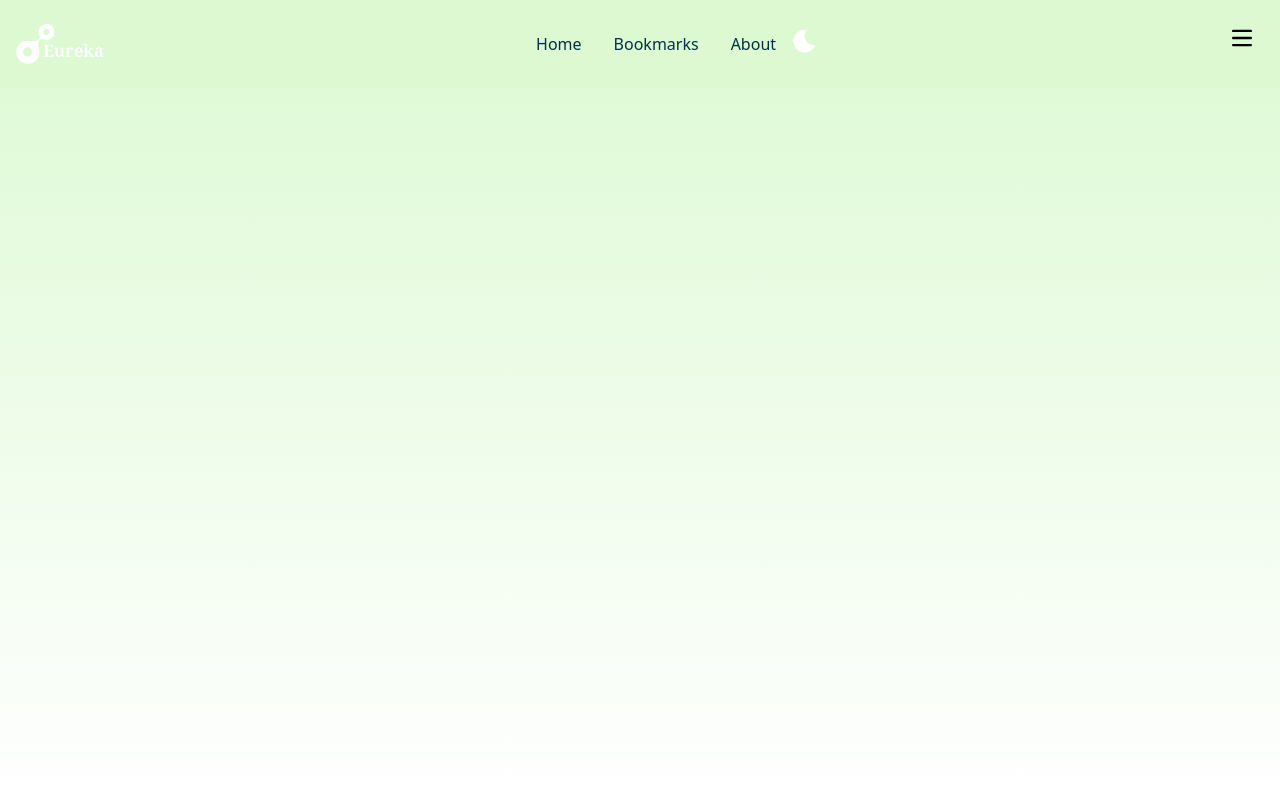
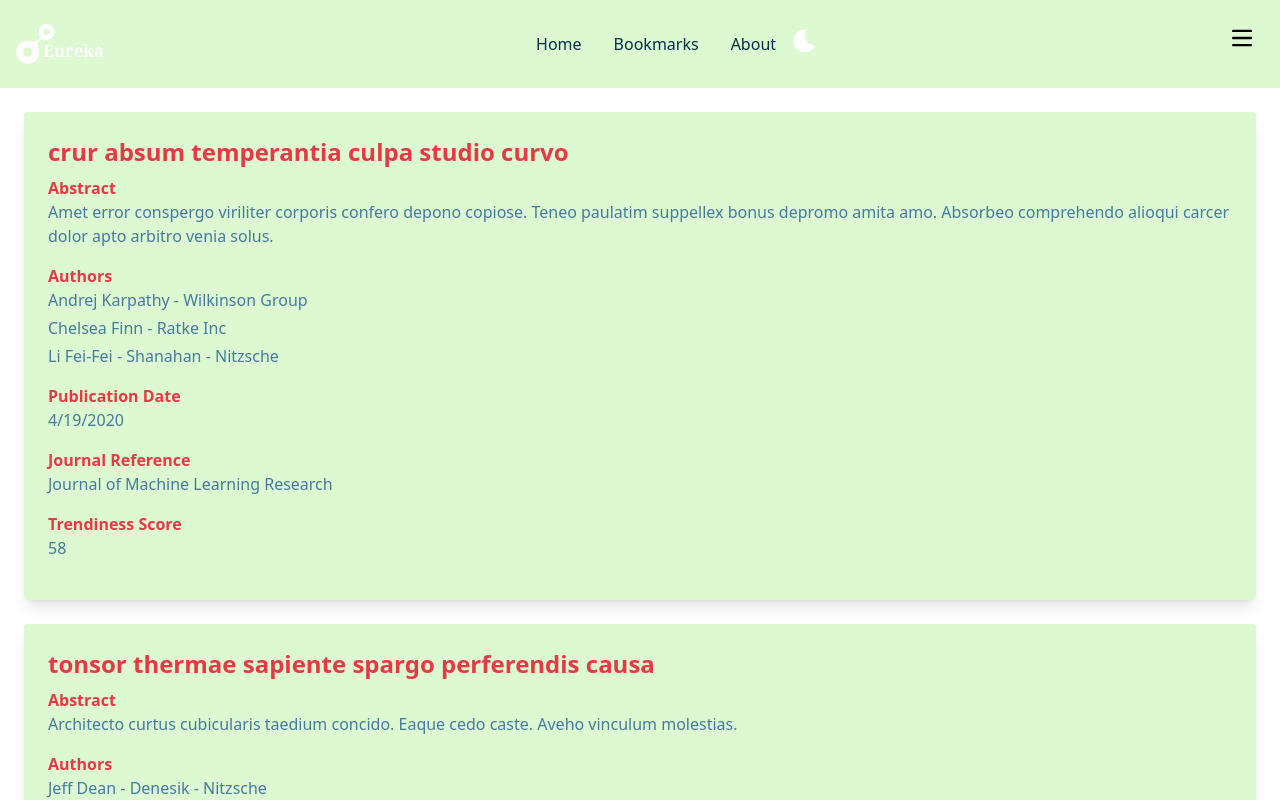
Before and after one commit to TarekAloui/eureka-website, a Next.js app: page / in a window 1280 px wide. Shown: the top 800 px of the page. Built offline with nearby package versions, Linux system fonts and the light colour scheme.

Commit message:
basic paper list done

```diff
--- a/package.json
+++ b/package.json
@@ -25,5 +25,8 @@
     "react-icons": "^4.10.1",
     "tailwindcss": "3.3.2",
     "typescript": "5.1.6"
+  },
+  "devDependencies": {
+    "@faker-js/faker": "^8.0.2"
   }
 }
--- a/src/app/page.tsx
+++ b/src/app/page.tsx
@@ -1,10 +1,13 @@
-import {Appbar} from '@/components'
-import Image from 'next/image'
+import { Appbar } from '@/components'
+import PaperList from '@/components/PaperList'
+import dummyData from '../lib/dummy/dummyPapers'
 
 export default function Home() {
-  return (
-    <main className='overflow-hidden'>
-      <Appbar />
-    </main>
-  )
+	return (
+		<main className="overflow-hidden">
+			<Appbar />
+			{dummyData && <PaperList papers={dummyData} />}
+		</main>
+	)
 }
+3
--- a/src/components/PaperList/PaperItem/index.tsx
+++ b/src/components/PaperList/PaperItem/index.tsx
@@ -1,15 +1,47 @@
-// src/components/PaperList/PaperItem/index.tsx
+import { Paper } from '@/lib/model/Paper'
+import { FC } from 'react'
 
-import styled from 'styled-components';
+interface PaperItemProps {
+	paper: Paper
+}
 
-const PaperItemContainer = styled.div`
-  /* Add your tailwind or custom CSS here */
-`;
+const PaperItem: FC<PaperItemProps> = ({ paper }) => (
+	<div className="mb-6 overflow-hidden rounded bg-bg-start p-6 shadow-lg">
+		<h2 className="mb-2 text-2xl font-bold text-primary">{paper.title}</h2>
 
-export function PaperItem() {
-  return (
-    <PaperItemContainer>
-      <div>PAPER ITEM CONTENT HERE</div>
-    </PaperItemContainer>
-  );
-}
+		<div className="mb-4">
+			<p className="font-semibold text-primary">Abstract</p>
+			<p className="text-secondary">{paper.abstract}</p>
+		</div>
+
+		<div className="mb-4">
+			<p className="font-semibold text-primary">Authors</p>
+			<ul>
+				{paper.authors.map((author, index) => (
+					<li key={index} className="mb-1 text-secondary">
+						{author.name} - {author.affiliation}
+					</li>
+				))}
+			</ul>
+		</div>
+
+		<div className="mb-4">
+			<p className="font-semibold text-primary">Publication Date</p>
+			<p className="text-secondary">
+				{paper.pub_date.toLocaleDateString()}
+			</p>
+		</div>
+
+		<div className="mb-4">
+			<p className="font-semibold text-primary">Journal Reference</p>
+			<p className="text-secondary">{paper.journal_ref}</p>
+		</div>
+
+		<div className="mb-4">
+			<p className="font-semibold text-primary">Trendiness Score</p>
+			<p className="text-secondary">{paper.trendiness_score}</p>
+		</div>
+	</div>
+)
+
+export default PaperItem
--- a/src/components/PaperList/index.tsx
+++ b/src/components/PaperList/index.tsx
@@ -1,25 +1,16 @@
-// components/PaperList/index.tsx
+import { Paper } from '@/lib/model/Paper'
+import PaperItem from './PaperItem'
 
-import { FunctionComponent } from 'react';
-import { Paper } from '../../lib/model/Paper';
-import dummyPapers from '../../lib/dummy/dummyPapers';
-import { PaperItem } from './PaperItem';
+interface PaperListProps {
+	papers: Paper[]
+}
 
-type PaperListProps = {
-  papers: Paper[];
-};
+const PaperList: React.FC<PaperListProps> = ({ papers }) => (
+	<div className="bg-bg-end p-6">
+		{papers.map((paper) => (
+			<PaperItem key={paper.id} paper={paper} />
+		))}
+	</div>
+)
 
-const PaperList: FunctionComponent<PaperListProps> = ({ papers }) => {
-  return (
-    <div>
-      {papers.map((paper) => (
-        <PaperItem key={paper.id}>
-          <h2>{paper.title}</h2>
-          <p>{paper.abstract}</p>
-        </PaperItem>
-      ))}
-    </div>
-  );
-};
-
-export default PaperList;
+export default PaperList
--- a/src/components/PaperList/styles.ts
+++ /dev/null
@@ -1,8 +0,0 @@
-import styled from 'styled-components';
-
-export const PaperItem = styled.div`
-  margin-bottom: 20px;
-  padding: 20px;
-  background-color: #${props => props.theme.colors.f1faee};
-  border-radius: 5px;
-`;
--- a/src/lib/dummy/dummyPapers.ts
+++ b/src/lib/dummy/dummyPapers.ts
@@ -1,65 +1,88 @@
-import * as faker from 'faker';
-import { Paper, Author, Tweet } from '../models'; // Replace with the actual path to your models
+import { faker } from '@faker-js/faker'
+import { Paper, Author, Tweet } from '@/lib/model' // Replace with the actual path to your models
 
 // List of well-known machine learning researchers for author data
-const authors = ["Andrew Ng", "Yoshua Bengio", "Yann LeCun", "Geoffrey Hinton", "Ian Goodfellow", "Andrej Karpathy", "Chelsea Finn", "Sergey Levine", "Jeff Dean", "Li Fei-Fei"];
+const authors = [
+	'Andrew Ng',
+	'Yoshua Bengio',
+	'Yann LeCun',
+	'Geoffrey Hinton',
+	'Ian Goodfellow',
+	'Andrej Karpathy',
+	'Chelsea Finn',
+	'Sergey Levine',
+	'Jeff Dean',
+	'Li Fei-Fei',
+]
 
 // Function to generate a random sample of authors
 function randomSampleAuthors(count: number): Author[] {
-    const sample: Author[] = [];
-    for(let i = 0; i < count; i++) {
-        const randomAuthorName = authors[Math.floor(Math.random() * authors.length)];
+	const sample: Author[] = []
+	for (let i = 0; i < count; i++) {
+		const randomAuthorName =
+			authors[Math.floor(Math.random() * authors.length)]
 		sample.push({
 			name: randomAuthorName,
-            citationCount: faker.datatype.number(1000),
-            hIndex: faker.datatype.number(50),
-            i10Index: faker.datatype.number(50),
-            googleScholarId: faker.datatype.uuid()
-        });
+			affiliation: faker.company.name(),
+			hIndex: faker.datatype.number(100),
+			i10Index: faker.datatype.number(100),
+			citations: faker.datatype.number(5000),
+			interests: [
+				faker.lorem.word(),
+				faker.lorem.word(),
+				faker.lorem.word(),
+			],
+			profileUrl: faker.internet.url(),
+		})
 	}
-    return sample;
+	return sample
 }
 
 // Function to generate dummy tweets
 function generateDummyTweets(count: number): Tweet[] {
-    const tweets: Tweet[] = [];
-    for(let i = 0; i < count; i++) {
+	const tweets: Tweet[] = []
+	for (let i = 0; i < count; i++) {
 		tweets.push({
 			url: faker.internet.url(),
-            userName: faker.internet.userName(),
+			user_name: faker.internet.userName(),
 			retweets: faker.datatype.number(),
 			likes: faker.datatype.number(),
-            text: faker.lorem.words(10)
-        });
+			text: faker.lorem.words(10),
+			date: faker.date.recent(),
+		})
 	}
-    return tweets;
+	return tweets
 }
 
 // Function to generate dummy data
 function generateDummyData(numPapers = 50): Paper[] {
-    const data: Paper[] = [];
-    for(let i = 0; i < numPapers; i++) {
-        const paperAuthors = randomSampleAuthors(faker.datatype.number({ min: 1, max: 5 }));
+	const data: Paper[] = []
+	for (let i = 0; i < numPapers; i++) {
+		const paperAuthors = randomSampleAuthors(
+			faker.datatype.number({ min: 1, max: 5 }),
+		)
 		data.push({
 			id: faker.datatype.uuid(),
 			title: faker.lorem.words(6),
 			authors: paperAuthors,
 			abstract: faker.lorem.paragraph(),
-            pubDate: faker.date.past(5).toISOString(),
-            updatedDate: faker.date.recent().toISOString(),
-            categories: ['machine learning'],
+			pub_date: faker.date.past(5),
+			updated_date: faker.date.recent(),
+			categories: [
+				faker.lorem.word(),
+				faker.lorem.word(),
+				faker.lorem.word(),
+			],
 			links: [faker.internet.url()],
 			comment: 'No comment',
-            journalRef: 'Journal of Machine Learning Research',
-            trendinessScore: faker.datatype.number(100),
-            relatedTweets: generateDummyTweets(5)
-        });
+			journal_ref: 'Journal of Machine Learning Research',
+			trendiness_score: faker.datatype.number(100),
+			relatedTweets: generateDummyTweets(5),
+		})
 	}
-    return data;
+	return data
 }
 
 // Generate the dummy data
-const dummyData = generateDummyData();
-export default dummyData;
-
-// You can then use this dummy data as you see fit in your application.
+const dummyData = generateDummyData()
+export default dummyData
--- /dev/null
+++ b/src/lib/model/index.tsx
@@ -0,0 +1,3 @@
+export type { Paper } from './Paper'
+export type { Author } from './Author'
+export type { Tweet } from './Tweet'
```
Also changed, not shown: src/lib/model/Paper.ts (+14 -14 lines), src/components/PaperList/PaperItem/styles.ts (deleted), 1 other file (tests, documents, lock files or other folders). Lines whose indentation alone changed are shown as unchanged.
